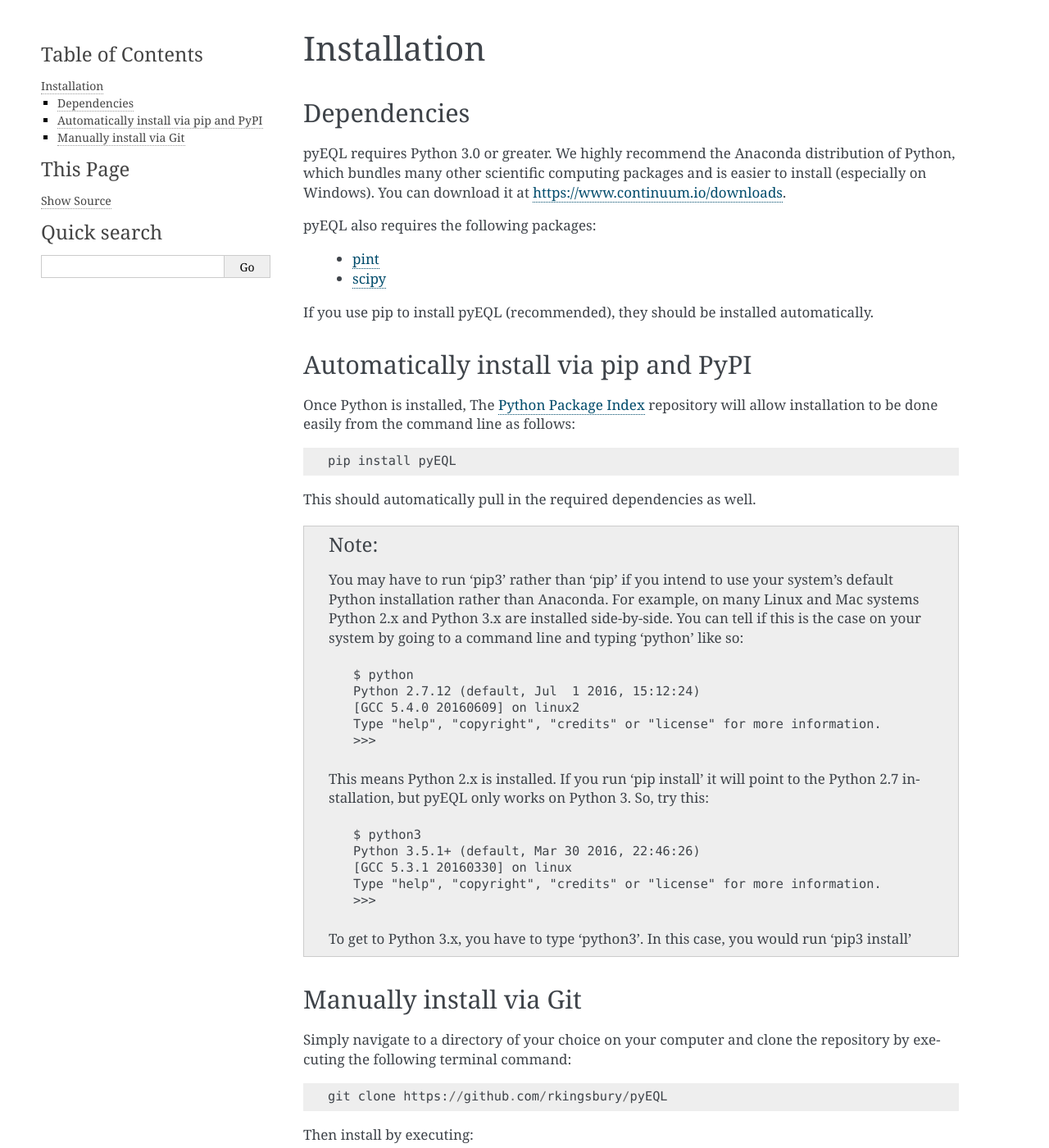
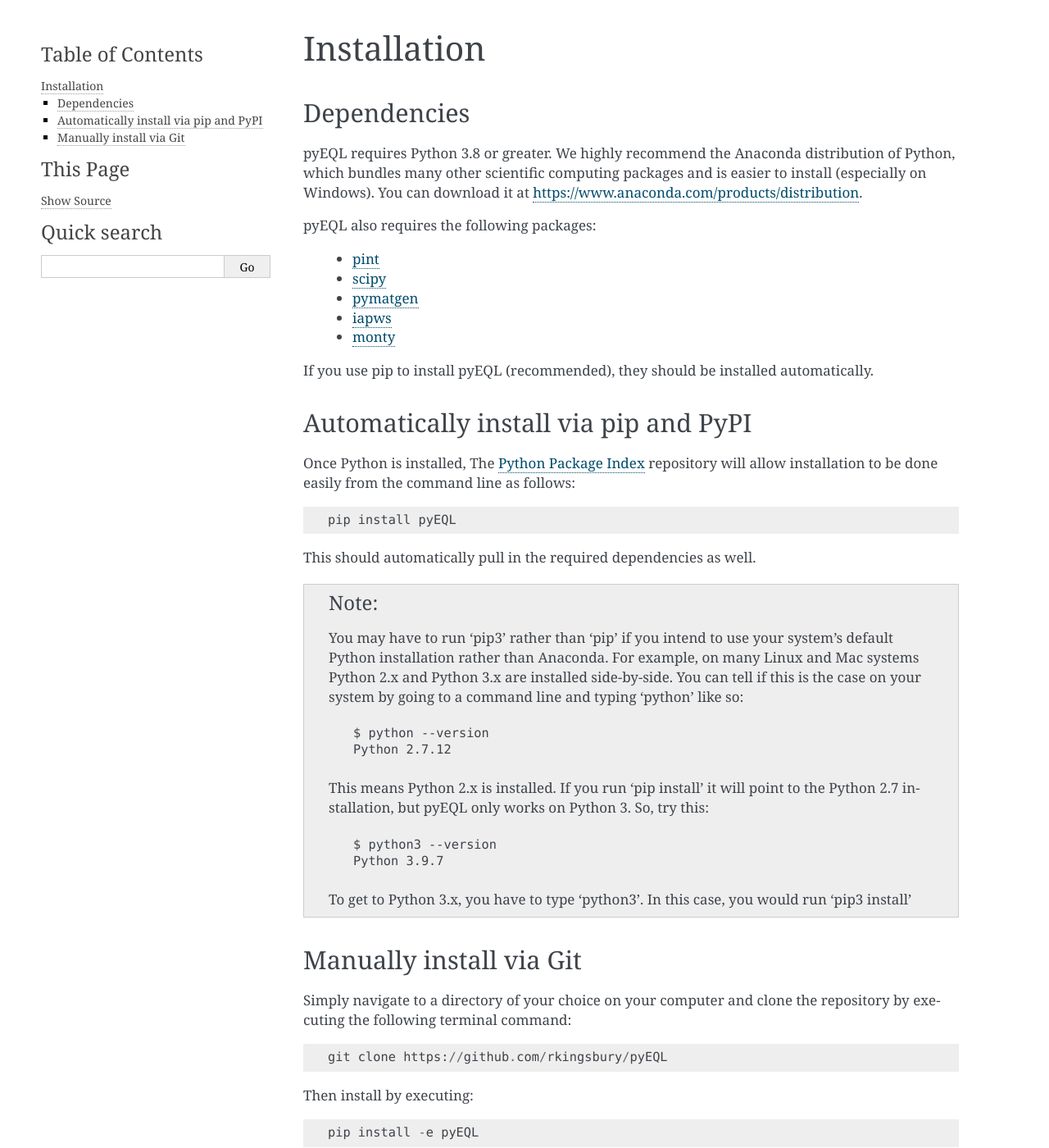
Before and after one commit to KingsburyLab/pyEQL, a Sphinx documentation site: the page built from docs/installation.rst, in a window 1280 px wide and 1400 px high. Shown: the whole window at 82% size. Built offline with Sphinx 7.4.7, drawn with Linux system fonts in a browser that asks for light colours.

Commit message:
docs updates re: dependencies

```diff
--- a/docs/installation.rst
+++ b/docs/installation.rst
@@ -7,14 +7,17 @@ Installation
 Dependencies
 ============
 
-pyEQL requires Python 3.0 or greater. We highly recommend the Anaconda distribution of Python, which bundles many other
+pyEQL requires Python 3.8 or greater. We highly recommend the Anaconda distribution of Python, which bundles many other
 scientific computing packages and is easier to install (especially on Windows). You can download it at
-https://www.continuum.io/downloads.
+https://www.anaconda.com/products/distribution.
 
 pyEQL also requires the following packages:
 
      * `pint <https://github.com/hgrecco/pint>`_
      * `scipy <http://scipy.org/>`_
+     * `pymatgen <https://github.com/materialsproject/pymatgen/>`_
+     * `iapws <https://github.com/jjgomera/iapws/>`_
+     * `monty <https://github.com/materialsvirtuallab/monty>`_
 
 If you use pip to install pyEQL (recommended), they should be installed automatically.
 
@@ -32,20 +35,14 @@ This should automatically pull in the required dependencies as well.
     rather than Anaconda. For example, on many Linux and Mac systems Python 2.x and Python 3.x are installed side-by-side.
     You can tell if this is the case on your system by going to a command line and typing 'python' like so::
 
-      $ python
-      Python 2.7.12 (default, Jul  1 2016, 15:12:24)
-      [GCC 5.4.0 20160609] on linux2
-      Type "help", "copyright", "credits" or "license" for more information.
-      >>>
+      $ python --version
+      Python 2.7.12
 
     This means Python 2.x is installed. If you run 'pip install' it will point to the Python 2.7 installation, but pyEQL
     only works on Python 3. So, try this::
 
-      $ python3
-      Python 3.5.1+ (default, Mar 30 2016, 22:46:26)
-      [GCC 5.3.1 20160330] on linux
-      Type "help", "copyright", "credits" or "license" for more information.
-      >>>
+      $ python3 --version
+      Python 3.9.7
 
     To get to Python 3.x, you have to type 'python3'. In this case, you would run 'pip3 install'
 
```
Also changed, not shown: README.md (+3 -0 lines).
